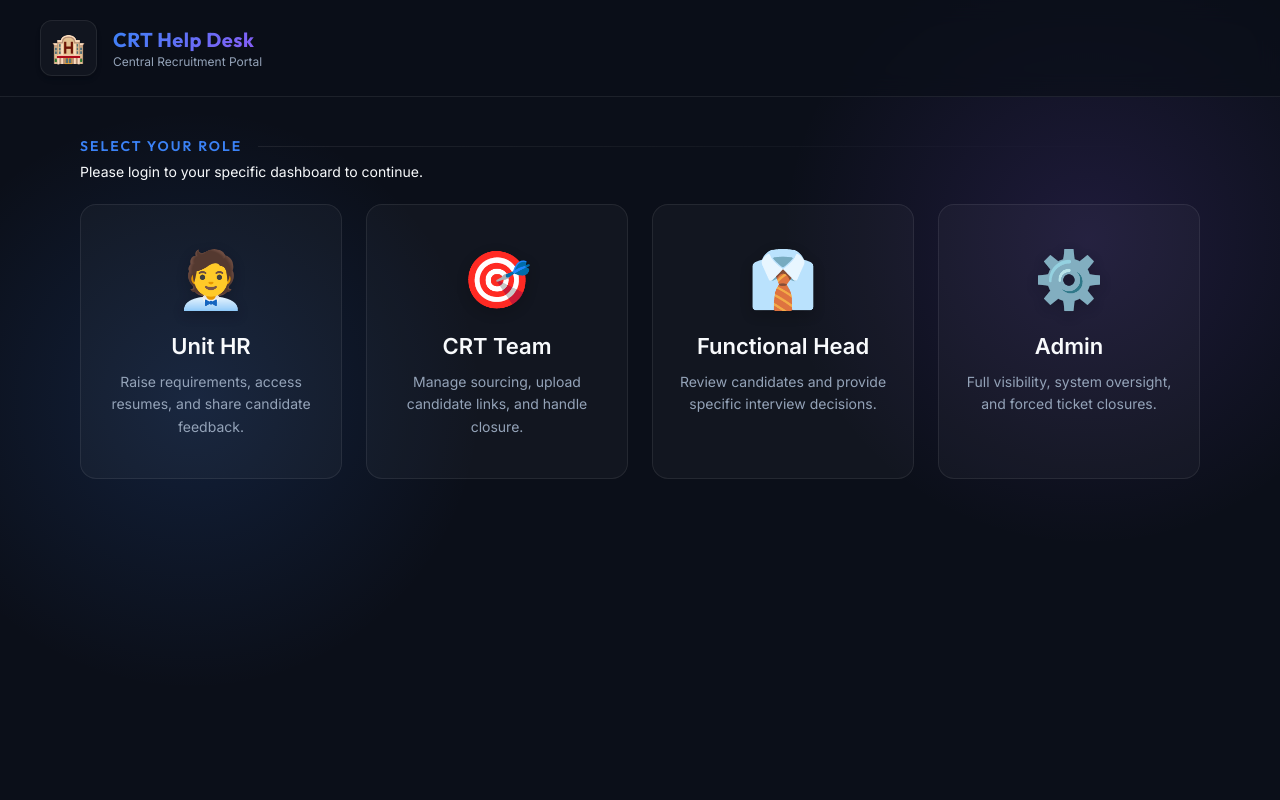
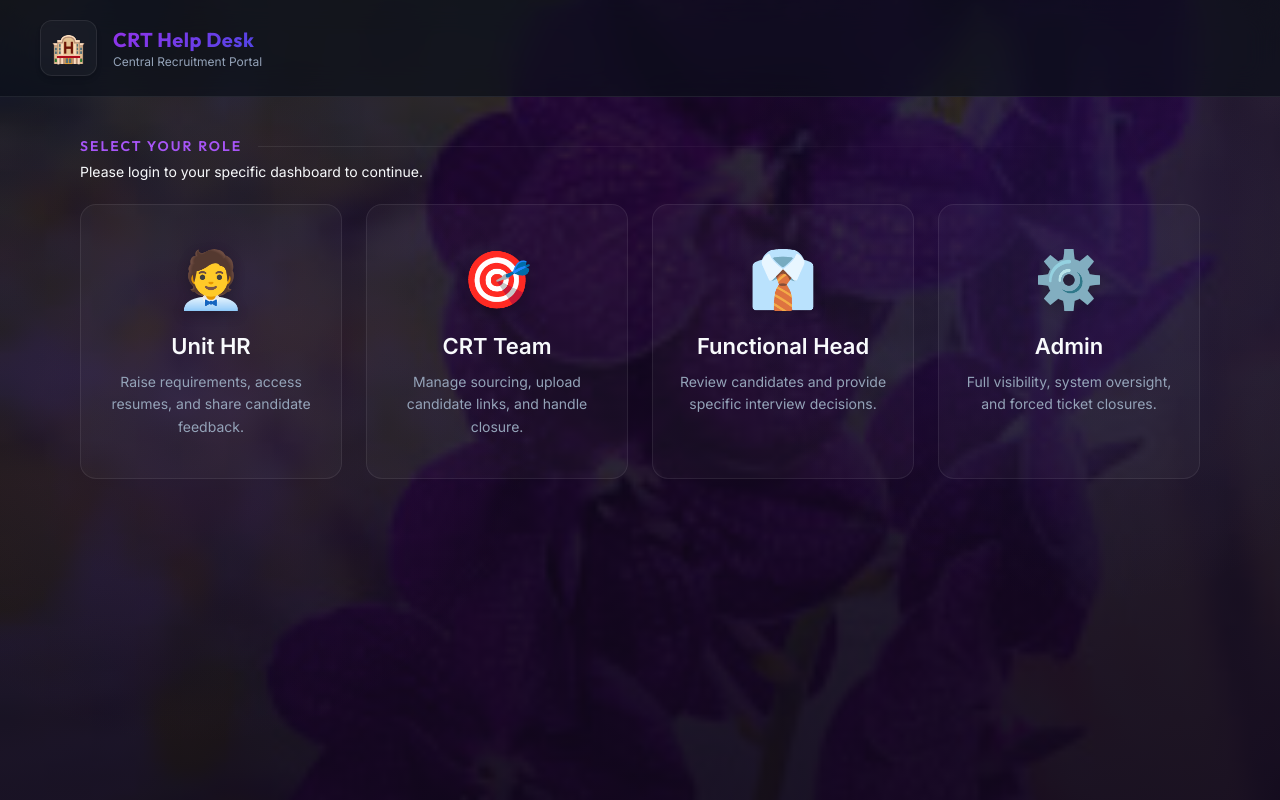
Before and after one commit to RoyalRegenta/CRT_helpdesk, a plain HTML site: page index.html in a window 1280 px wide. Drawn offline with Linux system fonts and the light colour scheme.

Commit message:
Update background image to Orchid and enhance purple theme aesthetics

```diff
--- a/styles.css
+++ b/styles.css
@@ -1,14 +1,14 @@
 @import url('https://fonts.googleapis.com/css2?family=Inter:wght@300;400;500;600;700&family=Outfit:wght@400;500;600;700&display=swap');
 
 :root {
-  /* Color Palette - Premium Dark Mode */
-  --bg-color: #0B0F19;
+  /* Color Palette - Premium Dark Mode with Orchid Accents */
+  --bg-color: #0F071A;
   --surface-color: rgba(255, 255, 255, 0.03);
   --surface-border: rgba(255, 255, 255, 0.08);
   --surface-hover: rgba(255, 255, 255, 0.06);
-  --accent-gradient: linear-gradient(135deg, #3b82f6 0%, #8b5cf6 100%);
-  --accent-color: #3b82f6;
-  --accent-hover: #2563eb;
+  --accent-gradient: linear-gradient(135deg, #9333ea 0%, #4f46e5 100%);
+  --accent-color: #a855f7;
+  --accent-hover: #9333ea;
 
   /* Text Colors */
   --text-primary: #F8FAFC;
@@ -22,10 +22,10 @@
   --status-info: #3B82F6;
 
   /* Shadows & Blurs */
-  --glass-blur: blur(12px);
+  --glass-blur: blur(16px);
   --shadow-sm: 0 4px 6px -1px rgba(0, 0, 0, 0.1), 0 2px 4px -1px rgba(0, 0, 0, 0.06);
   --shadow-lg: 0 10px 15px -3px rgba(0, 0, 0, 0.3), 0 4px 6px -2px rgba(0, 0, 0, 0.15);
-  --shadow-glow: 0 0 20px rgba(59, 130, 246, 0.3);
+  --shadow-glow: 0 0 20px rgba(168, 85, 247, 0.3);
 }
 
 * {
@@ -37,8 +37,13 @@
 body {
   background-color: var(--bg-color);
   background-image:
-    radial-gradient(circle at 15% 50%, rgba(59, 130, 246, 0.15), transparent 25%),
-    radial-gradient(circle at 85% 30%, rgba(139, 92, 246, 0.15), transparent 25%);
+    radial-gradient(circle at 15% 50%, rgba(147, 51, 234, 0.1), transparent 30%),
+    radial-gradient(circle at 85% 30%, rgba(79, 70, 229, 0.1), transparent 30%),
+    linear-gradient(rgba(15, 7, 26, 0.85), rgba(15, 7, 26, 0.95)),
+    url('bg.png');
+  background-size: cover;
+  background-position: center;
+  background-attachment: fixed;
   color: var(--text-primary);
   font-family: 'Inter', sans-serif;
   min-height: 100vh;
```
Also changed, not shown: bg.png (added).
